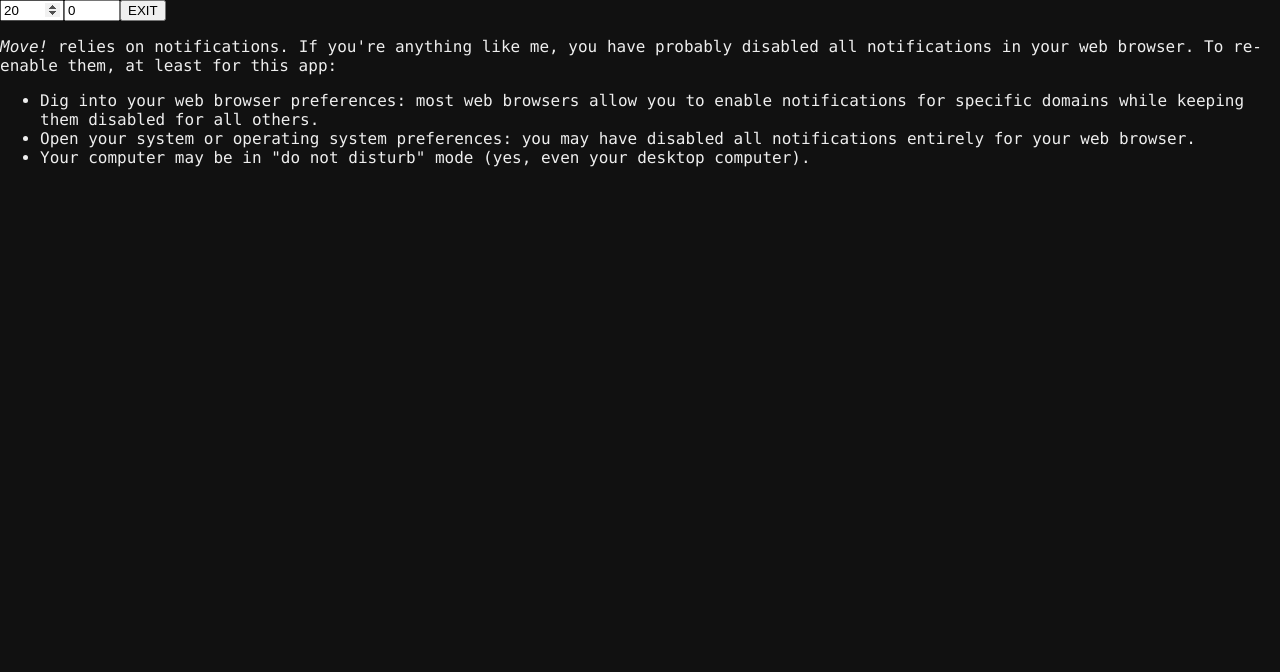
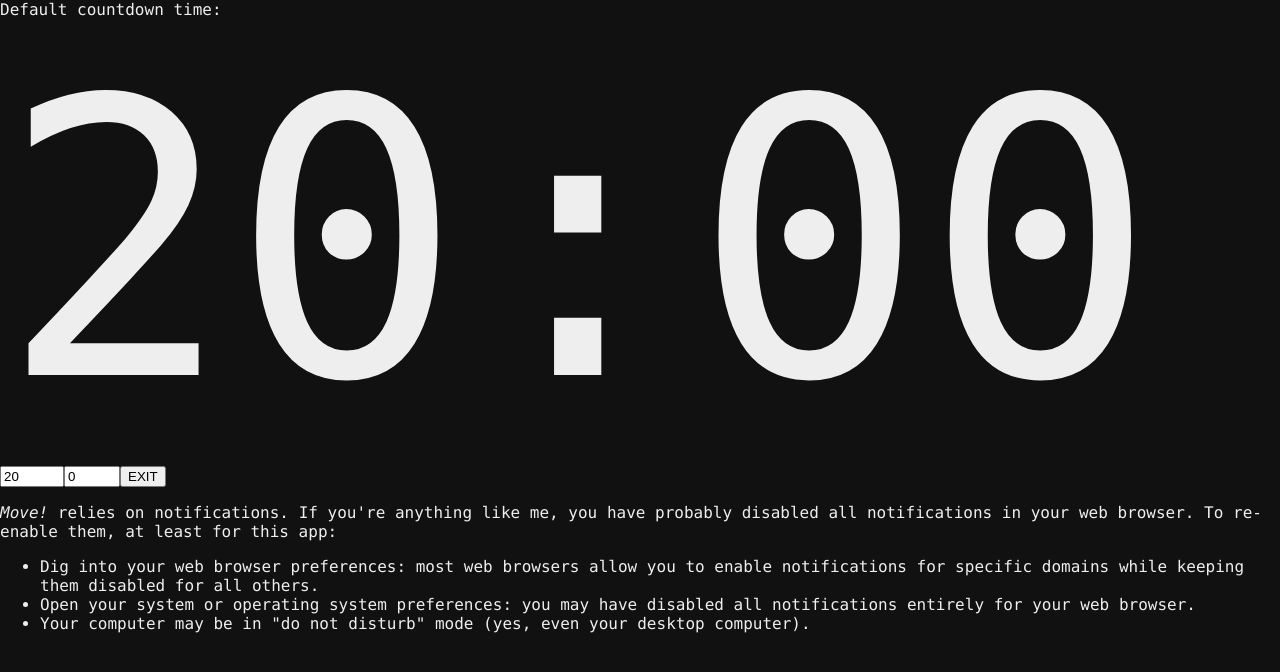
Before and after one commit to adrianlafond/move-x, a React (Create React App) app: page / in a window 1280 px wide. Shown: the top 672 px of the page. Built offline with nearby package versions, Linux system fonts and the light colour scheme.

Commit message:
start fancier settings

```diff
--- /dev/null
+++ b/src/components/SettingsTimeDisplay/SettingsTimeDisplay.css
@@ -0,0 +1,14 @@
+.move-time-numbers {
+  width: 100%;
+}
+
+.move-time-numbers__text {
+  margin: 0;
+  font-size: 30vw;
+  cursor: default;
+}
+
+.move-time-numbers__text--focussed {
+  color: var(--bg-color);
+  background-color: var(--fg-color);
+}
--- /dev/null
+++ b/src/components/SettingsTimeDisplay/SettingsTimeDisplay.tsx
@@ -0,0 +1,17 @@
+import React, { useContext } from 'react';
+import { settings } from '../../context';
+import { padZero } from '../../util/numbers';
+import './SettingsTimeDisplay.css';
+
+const SettingsTimeDisplay: React.FC = () => {
+  const { minutes, seconds } = useContext(settings);
+  return (
+    <div className='move-time-numbers'>
+      <p className='move-time-numbers__text'>
+        {padZero(minutes)}:{padZero(seconds)}
+      </p>
+    </div>
+  )
+};
+
+export default SettingsTimeDisplay;
--- /dev/null
+++ b/src/components/SettingsTimeDisplay/index.ts
@@ -0,0 +1,2 @@
+import SettingsTimeDisplay from './SettingsTimeDisplay';
+export default SettingsTimeDisplay;
--- a/src/containers/Root/Root.css
+++ b/src/containers/Root/Root.css
@@ -1,5 +1,5 @@
 .move-root {
   height: 100%;
-  background-color: #111;
-  color: #eee;
+  background-color: var(--bg-color);
+  color: var(--fg-color);
 }
--- a/src/index.css
+++ b/src/index.css
@@ -11,4 +11,6 @@ body {
 
 #root {
   height: 100%;
+  --bg-color: #111;
+  --fg-color: #eee;
 }
--- /dev/null
+++ b/src/util/numbers.ts
@@ -0,0 +1,7 @@
+export function padZero(value: number): string {
+  let str = `${value}`;
+  while (str.length < 2) {
+    str = '0' + str;
+  }
+  return str;
+}
--- a/src/views/Settings/Settings.tsx
+++ b/src/views/Settings/Settings.tsx
@@ -1,6 +1,8 @@
 import React, { Component } from 'react';
 import { settings } from '../../context';
 import './Settings.css';
+
+import SettingsTimeDisplay from '../../components/SettingsTimeDisplay';
 
 class Settings extends Component {
   static contextType = settings;
@@ -29,6 +31,8 @@ class Settings extends Component {
     }
     return (
       <div className='move-settings'>
+        <label>Default countdown time:</label>
+        <SettingsTimeDisplay />
         <input
           type="number"
           onChange={onMinutesChange}
--- a/src/views/Timer/Timer.tsx
+++ b/src/views/Timer/Timer.tsx
@@ -1,17 +1,10 @@
 import React, { useContext } from 'react';
 import { timer } from '../../context';
+import { padZero } from '../../util/numbers';
 import './Timer.css';
 
-function formatNumber(value: number): string {
-  let str = `${value}`;
-  while (str.length < 2) {
-    str = '0' + str;
-  }
-  return str;
-}
-
 function formatTime(minutes: number, seconds: number): string {
-  return `${formatNumber(minutes)}:${formatNumber(seconds)}`;
+  return `${padZero(minutes)}:${padZero(seconds)}`;
 }
 
 const Timer: React.FC = () => {
@@ -24,6 +17,6 @@ const Timer: React.FC = () => {
       <button onClick={viewSettings}>SETTINGS</button>
     </div>
   );
-}
+};
 
 export default Timer;
```
